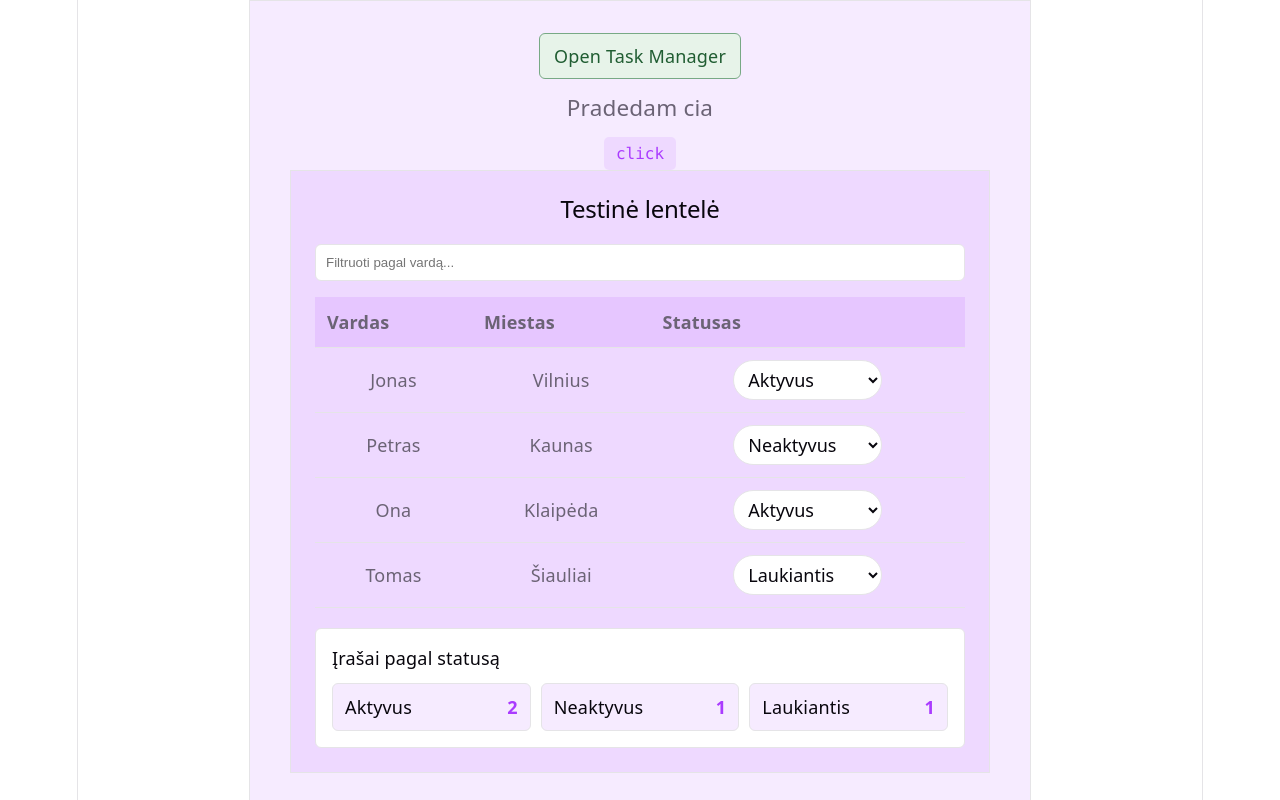
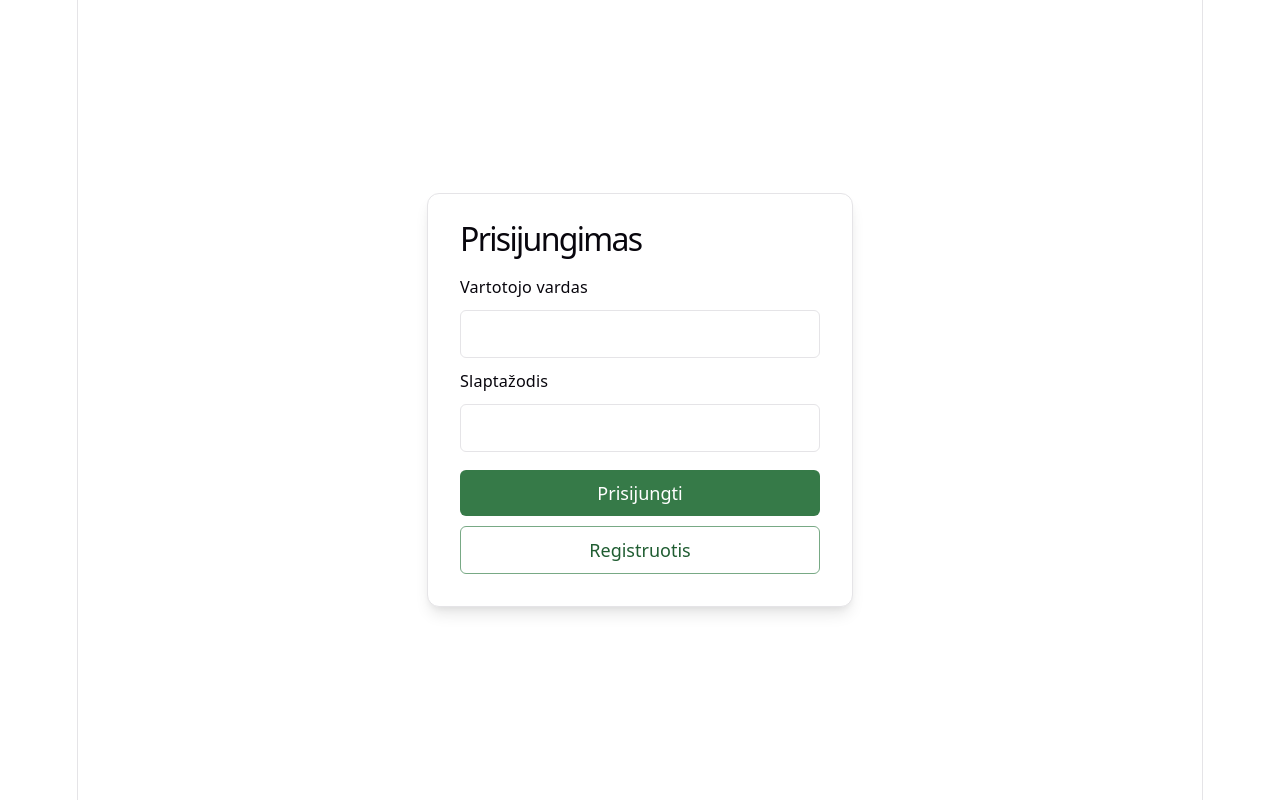
Before and after one commit to Malirija/git-mokymai, a React (Vite) app: page / in a window 1280 px wide. Shown: the top 800 px of the page. Built offline with nearby package versions, Linux system fonts and the light colour scheme; no server answers.

Commit message:
prisijungimas

```diff
--- a/src/App.css
+++ b/src/App.css
@@ -1,3 +1,79 @@
+.login-page {
+  display: grid;
+  min-height: 100svh;
+  place-items: center;
+  padding: 24px;
+  box-sizing: border-box;
+}
+
+.login-form {
+  display: flex;
+  flex-direction: column;
+  gap: 10px;
+  width: min(360px, 100%);
+  padding: 32px;
+  border: 1px solid var(--border);
+  border-radius: 12px;
+  background: var(--bg);
+  box-shadow: var(--shadow);
+  text-align: left;
+}
+
+.login-form h1 {
+  margin: 0 0 12px;
+  font-size: 32px;
+}
+
+.login-form label {
+  color: var(--text-h);
+  font-size: 0.9rem;
+}
+
+.login-form input {
+  padding: 10px 12px;
+  border: 1px solid var(--border);
+  border-radius: 6px;
+  background: var(--bg);
+  color: var(--text-h);
+  font: inherit;
+}
+
+.login-form button {
+  margin-top: 8px;
+  padding: 10px 14px;
+  border: 0;
+  border-radius: 6px;
+  background: #367a48;
+  color: #fff;
+  font: inherit;
+  cursor: pointer;
+}
+
+.login-form button:hover {
+  background: #28633a;
+}
+
+.login-form button:disabled {
+  cursor: wait;
+  opacity: 0.65;
+}
+
+.login-form .login-form__mode {
+  margin-top: 0;
+  border: 1px solid #78a985;
+  background: transparent;
+  color: #205d32;
+}
+
+.login-form .login-form__mode:hover {
+  background: #e7f3e9;
+}
+
+.login-form__error {
+  color: #c62828;
+  font-size: 0.8rem;
+}
+
 .start-table {
   border-collapse: collapse;
   min-width: 280px;
--- a/src/App.jsx
+++ b/src/App.jsx
@@ -5,10 +5,127 @@ import viteLogo from "./assets/vite.svg";
 import "./App.css";
 import TestTable from "./TestTable";
 import TasksPage from "./pages/TasksPage";
+import { createUser, getUsers } from "./api/usersApi";
+
+const AUTH_STORAGE_KEY = "task-manager-authenticated";
+
+function LoginPage({ onLogin }) {
+  const [userName, setUserName] = useState("");
+  const [password, setPassword] = useState("");
+  const [loginError, setLoginError] = useState("");
+  const [isRegistering, setIsRegistering] = useState(false);
+  const [isSubmitting, setIsSubmitting] = useState(false);
+
+  async function handleSubmit(event) {
+    event.preventDefault();
+    setLoginError("");
+    if (isSubmitting) return;
+
+    const name = userName.trim();
+    if (!name || !password) {
+      setLoginError("Įveskite vartotojo vardą ir slaptažodį.");
+      return;
+    }
+
+    setIsSubmitting(true);
+    try {
+      if (isRegistering) {
+        await createUser({ name, password });
+        setIsRegistering(false);
+        setPassword("");
+        setLoginError("Registracija sėkminga. Dabar galite prisijungti.");
+        return;
+      }
+
+      const result = await getUsers();
+      const users = Array.isArray(result) ? result : result?.data;
+      if (!Array.isArray(users))
+        throw new Error("API response is not a user list");
+
+      const matchingUser = users.find((user) => user.name === name);
+      if (!matchingUser || matchingUser.password !== password) {
+        setLoginError("Neteisingas vartotojo vardas arba slaptažodis.");
+        return;
+      }
+
+      sessionStorage.setItem(AUTH_STORAGE_KEY, "true");
+      onLogin();
+    } catch {
+      setLoginError(
+        isRegistering
+          ? "Nepavyko užregistruoti vartotojo. Patikrinkite API nustatymus."
+          : "Nepavyko patikrinti prisijungimo duomenų. Patikrinkite API nustatymus.",
+      );
+    } finally {
+      setIsSubmitting(false);
+    }
+  }
+
+  return (
+    <main className="login-page">
+      <form className="login-form" onSubmit={handleSubmit}>
+        <h1>{isRegistering ? "Registracija" : "Prisijungimas"}</h1>
+        <label htmlFor="login-name">Vartotojo vardas</label>
+        <input
+          id="login-name"
+          autoComplete="username"
+          value={userName}
+          onChange={(event) => setUserName(event.target.value)}
+        />
+        <label htmlFor="login-password">Slaptažodis</label>
+        <input
+          id="login-password"
+          type="password"
+          autoComplete="current-password"
+          value={password}
+          onChange={(event) => setPassword(event.target.value)}
+        />
+        {loginError && (
+          <p className="login-form__error" role="alert">
+            {loginError}
+          </p>
+        )}
+        <button type="submit" disabled={isSubmitting}>
+          {isSubmitting
+            ? "Palaukite…"
+            : isRegistering
+              ? "Log up"
+              : "Prisijungti"}
+        </button>
+        <button
+          className="login-form__mode"
+          type="button"
+          disabled={isSubmitting}
+          onClick={() => {
+            setIsRegistering((registering) => !registering);
+            setLoginError("");
+          }}
+        >
+          {isRegistering ? "Jau turite paskyrą? Prisijungti" : "Registruotis"}
+        </button>
+      </form>
+    </main>
+  );
+}
 
 function App() {
+  const [isAuthenticated, setIsAuthenticated] = useState(
+    () => sessionStorage.getItem(AUTH_STORAGE_KEY) === "true",
+  );
+
+  if (!isAuthenticated) {
+    return <LoginPage onLogin={() => setIsAuthenticated(true)} />;
+  }
+
   if (window.location.pathname === "/tasks") {
-    return <TasksPage />;
+    return (
+      <TasksPage
+        onLogout={() => {
+          sessionStorage.removeItem(AUTH_STORAGE_KEY);
+          setIsAuthenticated(false);
+        }}
+      />
+    );
   }
 
   const [count, setCount] = useState(0);
--- /dev/null
+++ b/src/api/usersApi.js
@@ -0,0 +1,32 @@
+// Enter the user API base URL when it is available.
+const API_BASE_URL = 'https://testapi.io/api/Malirija/resource'
+
+async function request(path, options = {}) {
+  const response = await fetch(`${API_BASE_URL}${path}`, {
+    headers: {
+      'Content-Type': 'application/json',
+      ...options.headers,
+    },
+    ...options,
+  })
+
+  if (!response.ok) {
+    throw new Error(`User API request failed (${response.status})`)
+  }
+
+  if (response.status === 204) return null
+  return response.json()
+}
+
+// GET /users — retrieve users so credentials can be checked.
+export function getUsers() {
+  return request('/users')
+}
+
+// POST /users — create a user. The API should store passwords securely.
+export function createUser(user) {
+  return request('/users', {
+    method: 'POST',
+    body: JSON.stringify(user),
+  })
+}
--- a/src/pages/TasksPage.css
+++ b/src/pages/TasksPage.css
@@ -8,8 +8,28 @@
 
 .tasks-page__back {
   display: inline-block;
+  color: #287a42;
+}
+
+.tasks-page__top-bar {
+  display: flex;
+  align-items: center;
+  justify-content: space-between;
   margin-bottom: 20px;
-  color: #287a42;
+}
+
+.tasks-page__logout {
+  padding: 8px 12px;
+  border: 1px solid #a9cbb1;
+  border-radius: 6px;
+  background: var(--bg);
+  color: #205d32;
+  font: inherit;
+  cursor: pointer;
+}
+
+.tasks-page__logout:hover {
+  background: #e7f3e9;
 }
 
 .tasks-page h1 {
--- a/src/pages/TasksPage.jsx
+++ b/src/pages/TasksPage.jsx
@@ -4,7 +4,7 @@ import './TasksPage.css'
 
 const taskFilters = ['All', 'Todo', 'In Progress', 'Done']
 
-function TasksPage() {
+function TasksPage({ onLogout }) {
   const [tasks, setTasks] = useState([])
   const [taskName, setTaskName] = useState('')
   const [taskNameError, setTaskNameError] = useState('')
@@ -112,9 +112,14 @@ function TasksPage() {
 
   return (
     <main className="tasks-page">
-      <a className="tasks-page__back" href="/">
-        Back to Home
-      </a>
+      <div className="tasks-page__top-bar">
+        <a className="tasks-page__back" href="/">
+          Back to Home
+        </a>
+        <button className="tasks-page__logout" type="button" onClick={onLogout}>
+          Log off
+        </button>
+      </div>
       <h1>Task Manager</h1>
       <form className="tasks-form" onSubmit={handleAddTask}>
         <input
```
